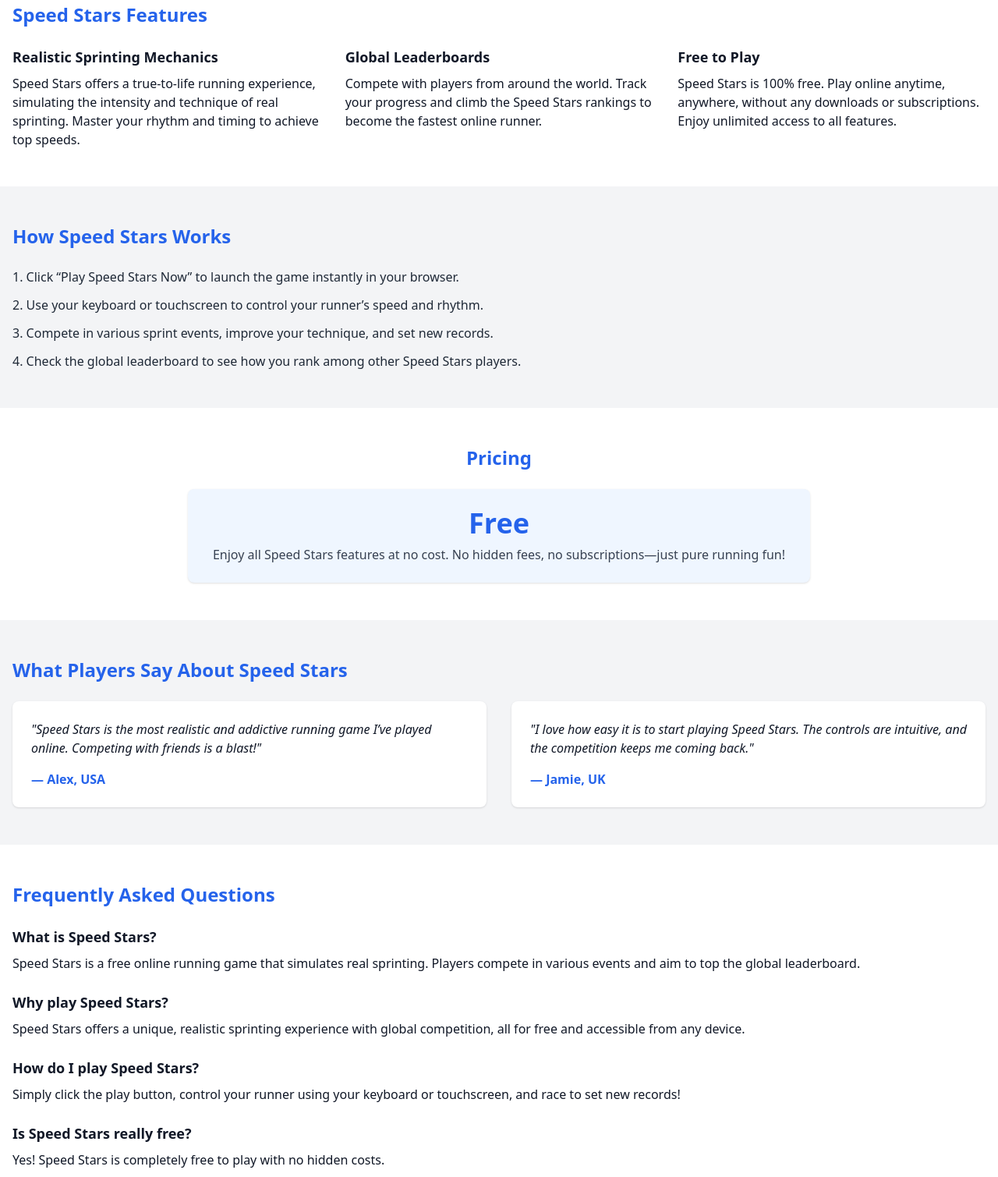
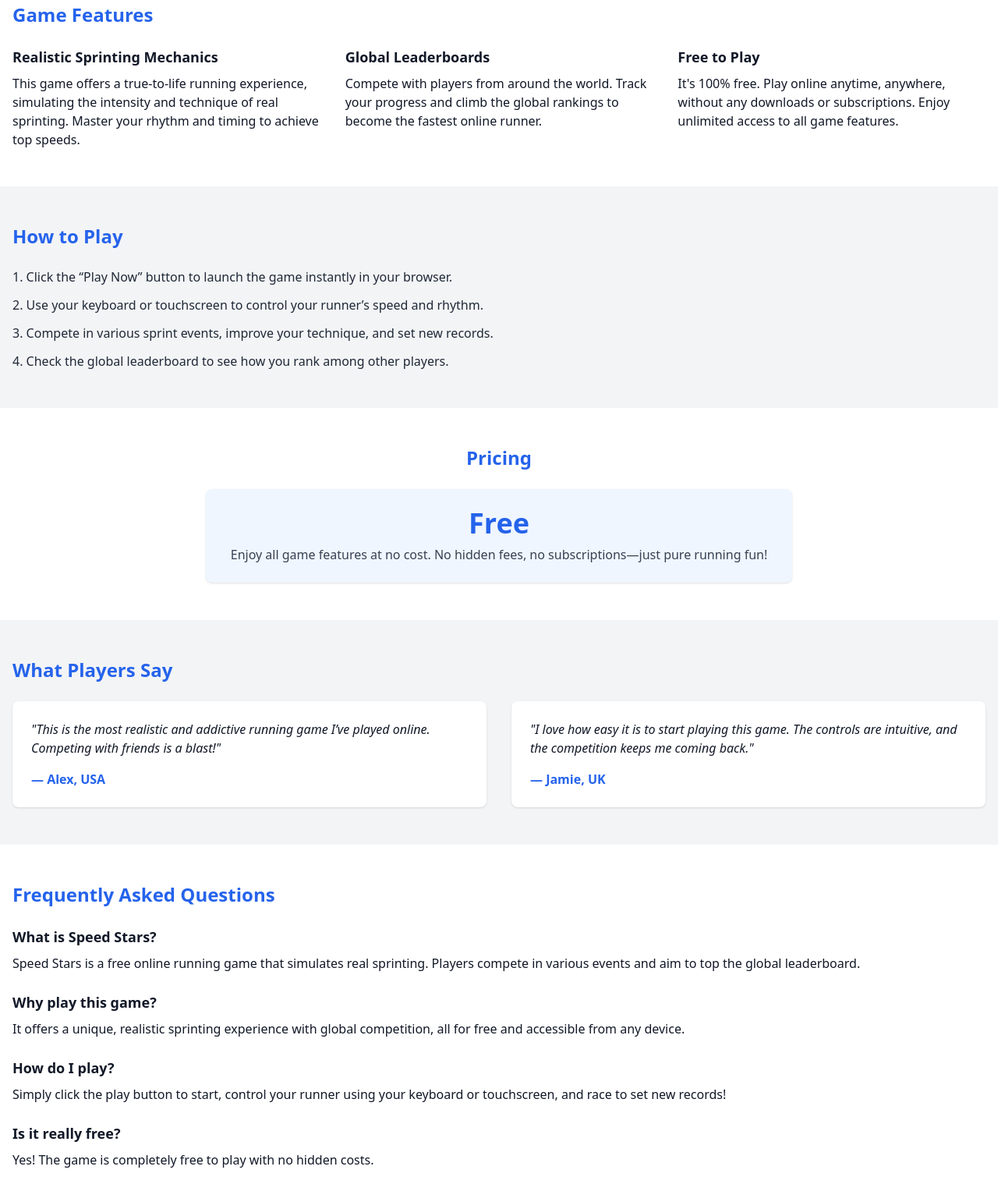
Before and after one commit to tnagjei/speedstars.xyz, a plain HTML site: page index.html in a window 1280 px wide. Shown: the part 1271-2780 px from the top of the page at 78% size. Drawn offline with nearby package versions, Linux system fonts and the light colour scheme.

Commit message:
Add files via upload

```diff
--- a/index.html
+++ b/index.html
@@ -2,7 +2,7 @@
 <html lang="en">
 <head>
   <meta charset="UTF-8">
-  <title>Speed Stars: Free Online Running Game | Play Speed Stars Now</title>
+  <title>Speed Stars: Free Online Running Game | Play Now</title>
   <meta name="description" content="Play Speed Stars, the ultimate free online running game. Experience realistic sprinting, master your speed, and compete globally. Enjoy Speed Stars now!">
   <meta name="viewport" content="width=device-width, initial-scale=1.0">
   <meta name="keywords" content="">
@@ -32,7 +32,7 @@
   <section class="bg-gradient-to-r from-blue-500 to-indigo-500 text-white py-16 px-4" id="hero">
     <div class="container mx-auto text-center max-w-2xl">
       <h1 class="text-4xl md:text-5xl font-extrabold mb-4">Speed Stars: The Ultimate Free Online Running Game</h1>
-      <p class="text-lg md:text-xl mb-6">Experience the thrill of sprinting with Speed Stars. Play online for free, master your speed, and compete with players worldwide!</p>
+      <p class="text-lg md:text-xl mb-6">Experience the thrill of sprinting in Speed Stars. Play this exciting online game for free, master your speed, and compete globally!</p>
       <a href="#play" class="inline-block bg-white text-blue-600 font-bold px-8 py-3 rounded-full shadow-lg hover:bg-blue-100 transition">Play Speed Stars Now</a>
     </div>
   </section>
@@ -43,25 +43,25 @@
     <div class="aspect-w-16 aspect-h-9 rounded-lg overflow-hidden shadow-lg border border-gray-200">
       <iframe src="https://speedstars2.io/game/speed-stars/" title="Speed Stars Online Game" class="w-full h-[480px] md:h-[600px] bg-black" allowfullscreen></iframe>
     </div>
-    <p class="mt-4 text-gray-700 text-center">Enjoy Speed Stars directly in your browser. No downloads, no fees—just pure running excitement!</p>
+    <p class="mt-4 text-gray-700 text-center">Enjoy the game directly in your browser. No downloads, no fees—just pure running excitement with Speed Stars!</p>
   </section>
 
   <!-- Features -->
   <section class="bg-white py-12 px-4" id="features">
     <div class="container mx-auto">
-      <h2 class="text-2xl font-bold text-blue-600 mb-6">Speed Stars Features</h2>
+      <h2 class="text-2xl font-bold text-blue-600 mb-6">Game Features</h2>
       <div class="grid md:grid-cols-3 gap-8">
         <div>
           <h3 class="font-semibold text-lg mb-2">Realistic Sprinting Mechanics</h3>
-          <p>Speed Stars offers a true-to-life running experience, simulating the intensity and technique of real sprinting. Master your rhythm and timing to achieve top speeds.</p>
+          <p>This game offers a true-to-life running experience, simulating the intensity and technique of real sprinting. Master your rhythm and timing to achieve top speeds.</p>
         </div>
         <div>
           <h3 class="font-semibold text-lg mb-2">Global Leaderboards</h3>
-          <p>Compete with players from around the world. Track your progress and climb the Speed Stars rankings to become the fastest online runner.</p>
+          <p>Compete with players from around the world. Track your progress and climb the global rankings to become the fastest online runner.</p>
         </div>
         <div>
           <h3 class="font-semibold text-lg mb-2">Free to Play</h3>
-          <p>Speed Stars is 100% free. Play online anytime, anywhere, without any downloads or subscriptions. Enjoy unlimited access to all features.</p>
+          <p>It's 100% free. Play online anytime, anywhere, without any downloads or subscriptions. Enjoy unlimited access to all game features.</p>
         </div>
       </div>
     </div>
@@ -70,12 +70,12 @@
   <!-- How It Works -->
   <section class="bg-gray-100 py-12 px-4" id="how">
     <div class="container mx-auto">
-      <h2 class="text-2xl font-bold text-blue-600 mb-6">How Speed Stars Works</h2>
+      <h2 class="text-2xl font-bold text-blue-600 mb-6">How to Play</h2>
       <ol class="list-decimal list-inside space-y-3 text-gray-800">
-        <li>Click “Play Speed Stars Now” to launch the game instantly in your browser.</li>
+        <li>Click the “Play Now” button to launch the game instantly in your browser.</li>
         <li>Use your keyboard or touchscreen to control your runner’s speed and rhythm.</li>
         <li>Compete in various sprint events, improve your technique, and set new records.</li>
-        <li>Check the global leaderboard to see how you rank among other Speed Stars players.</li>
+        <li>Check the global leaderboard to see how you rank among other players.</li>
       </ol>
     </div>
   </section>
@@ -86,7 +86,7 @@
       <h2 class="text-2xl font-bold text-blue-600 mb-6">Pricing</h2>
       <div class="inline-block bg-blue-50 rounded-lg px-8 py-6 shadow">
         <span class="block text-4xl font-extrabold text-blue-600 mb-2">Free</span>
-        <p class="text-gray-700">Enjoy all Speed Stars features at no cost. No hidden fees, no subscriptions—just pure running fun!</p>
+        <p class="text-gray-700">Enjoy all game features at no cost. No hidden fees, no subscriptions—just pure running fun!</p>
       </div>
     </div>
   </section>
@@ -94,14 +94,14 @@
   <!-- Testimonials -->
   <section class="bg-gray-100 py-12 px-4" id="testimonials">
     <div class="container mx-auto">
-      <h2 class="text-2xl font-bold text-blue-600 mb-6">What Players Say About Speed Stars</h2>
+      <h2 class="text-2xl font-bold text-blue-600 mb-6">What Players Say</h2>
       <div class="grid md:grid-cols-2 gap-8">
         <div class="bg-white p-6 rounded-lg shadow">
-          <p class="italic">"Speed Stars is the most realistic and addictive running game I’ve played online. Competing with friends is a blast!"</p>
+          <p class="italic">"This is the most realistic and addictive running game I’ve played online. Competing with friends is a blast!"</p>
           <span class="block mt-4 font-semibold text-blue-600">— Alex, USA</span>
         </div>
         <div class="bg-white p-6 rounded-lg shadow">
-          <p class="italic">"I love how easy it is to start playing Speed Stars. The controls are intuitive, and the competition keeps me coming back."</p>
+          <p class="italic">"I love how easy it is to start playing this game. The controls are intuitive, and the competition keeps me coming back."</p>
           <span class="block mt-4 font-semibold text-blue-600">— Jamie, UK</span>
         </div>
       </div>
@@ -118,16 +118,16 @@
           <p>Speed Stars is a free online running game that simulates real sprinting. Players compete in various events and aim to top the global leaderboard.</p>
         </div>
         <div>
-          <h3 class="font-semibold text-lg mb-2">Why play Speed Stars?</h3>
-          <p>Speed Stars offers a unique, realistic sprinting experience with global competition, all for free and accessible from any device.</p>
+          <h3 class="font-semibold text-lg mb-2">Why play this game?</h3>
+          <p>It offers a unique, realistic sprinting experience with global competition, all for free and accessible from any device.</p>
         </div>
         <div>
-          <h3 class="font-semibold text-lg mb-2">How do I play Speed Stars?</h3>
-          <p>Simply click the play button, control your runner using your keyboard or touchscreen, and race to set new records!</p>
+          <h3 class="font-semibold text-lg mb-2">How do I play?</h3>
+          <p>Simply click the play button to start, control your runner using your keyboard or touchscreen, and race to set new records!</p>
         </div>
         <div>
-          <h3 class="font-semibold text-lg mb-2">Is Speed Stars really free?</h3>
-          <p>Yes! Speed Stars is completely free to play with no hidden costs.</p>
+          <h3 class="font-semibold text-lg mb-2">Is it really free?</h3>
+          <p>Yes! The game is completely free to play with no hidden costs.</p>
         </div>
       </div>
     </div>
```
